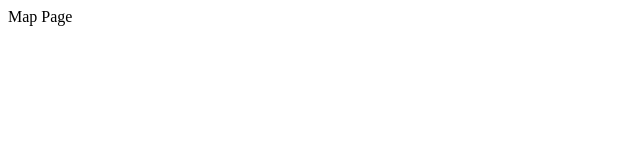
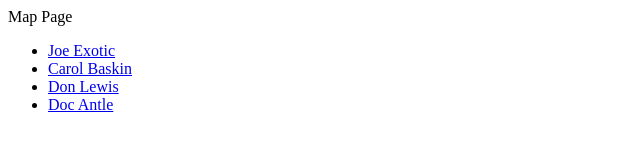
Before and after one commit to breeannb/user-adventure-breeann, a plain HTML site: page map/index.html in a window 1280 px wide. Shown: the whole page, without its empty margins (0-640 px from the left). Drawn offline with Linux system fonts and the light colour scheme.

Commit message:
created a list item in javascript from static html that appears on the index page, also appears links are working properly

```diff
--- a/data/data.js
+++ b/data/data.js
@@ -39,7 +39,7 @@ const joeexotic = {
 // for Carol Baskin
 const carolbaskin = {
     id: 'carolbaskin',
-    title: 'Joe Exotic',
+    title: 'Carol Baskin',
     map: {
         top: '89%',
         left: '44%'
--- a/map/index.html
+++ b/map/index.html
@@ -11,6 +11,17 @@
 
 <body>
     Map Page
+    <ul id="list">
+        <!-- We now have a javascript function for these list items in make-list-item-link.js -->
+        <!-- <li class="quest-item">
+            <a href="../quest/?id=joeexotic">Joe Exotic</a>
+        </li>
+
+        <li class="quest-item">
+            <a href="../quest/?id=carolbaskin">Carol Baskin</a>
+        </li> -->
+
+    </ul>
     <script type="module" src="map.js"></script>
 </body>
 
--- /dev/null
+++ b/map/make-list-item-link.js
@@ -0,0 +1,14 @@
+// need to create a for loop to create my static list items in vanilla javascript
+
+export default function makeListItemLink(questData){
+
+    const li = document.createElement('li');
+    li.classList.add('quest-item');
+    const a = document.createElement('a');
+    a.href = `../quest/?id=${questData.id}`;
+    a.textContent = questData.title;
+
+    li.appendChild(a);
+
+    return li;
+}
--- a/map/map.js
+++ b/map/map.js
@@ -1 +1,17 @@
-console.log('hello map page!');
+// import functions
+import quests from '../data/data.js';
+import makeListItemLink from '../map/make-list-item-link.js';
+
+// get items from the dom
+
+const ul = document.getElementById('list');
+
+// for each quest, we want to run the makelistitemlink function
+
+quests.forEach((quest) => {
+
+    const li = makeListItemLink(quest);
+
+    ul.appendChild(li);
+
+});
```
